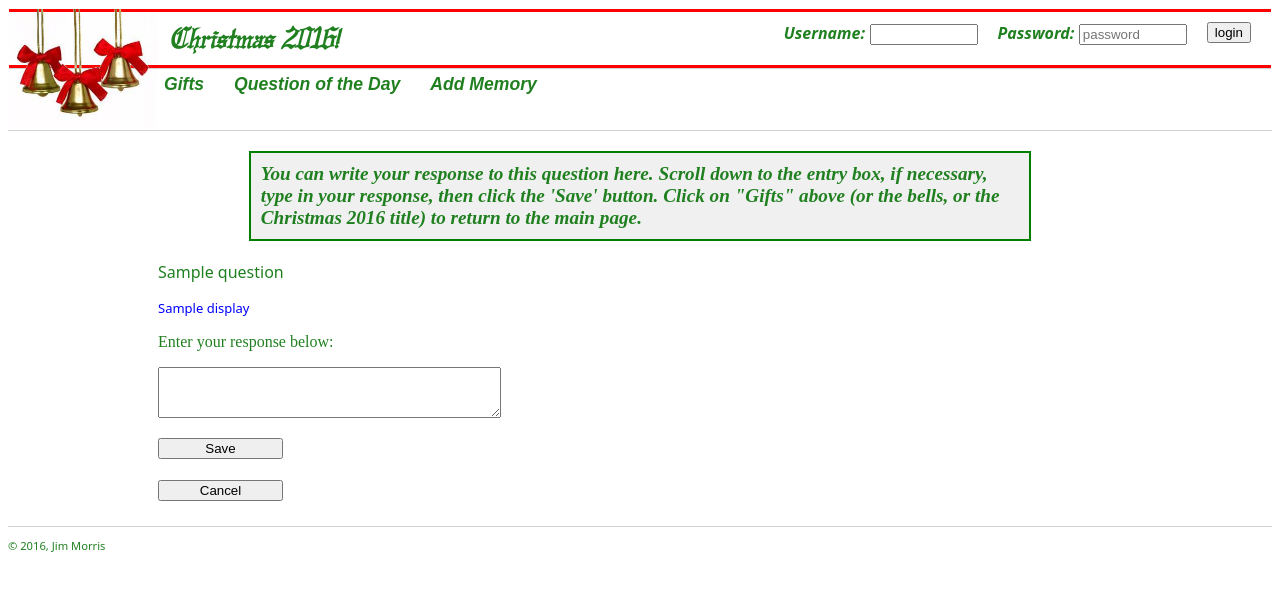
After one commit to JMorris1575/christmas17, a Django app: template Christmas2016/question/templates/question/response_create.html in a window 1280 px wide. The commit adds this page. Shown: the top 591 px of the page. Run offline with Django 3.2, Linux system fonts and the light colour scheme; the template is opened without the code that fills it: most values are stand-ins (such as "Sample title", 1, 10 or a date in 2020).

Commit message:
Working on creating responses

```diff
--- a/Christmas2016/gifts/views.py
+++ b/Christmas2016/gifts/views.py
@@ -72,7 +72,6 @@ class AddComment(View):
     template_name = 'gifts/comment_create.html'
 
     def get(self, request, gift_number=None):
-        print('In AddComment.get, request = ', request)
         return render(request, self.template_name,
                       {'display_memory': utils.get_memory(),
                        'gift': Gift.objects.get(gift_number = gift_number)})
--- a/Christmas2016/question/templates/question/question_list.html
+++ b/Christmas2016/question/templates/question/question_list.html
@@ -32,7 +32,7 @@
                         <button class="button" type="button">Edit My Response</button>
                     </a>
                 {% else %}
-                    <a href="{% url 'create_response' %}">
+                    <a href="{% url 'create_response' question.pk %}">
                         <button class="button" type="button">Respond</button>
                     </a>
                 {% endif %}
--- /dev/null
+++ b/Christmas2016/question/templates/question/response_create.html
@@ -0,0 +1,34 @@
+{% extends parent_template|default:"question/base_question.html" %}
+{% load static %}
+
+{% block content %}
+
+    {{ block.super }}
+
+    <div class="info">
+        <p>
+            You can write your response to this question here.  Scroll down to the entry box, if necessary, type in your
+            response, then click the 'Save' button.  Click on "Gifts" above (or the bells, or the Christmas 2016 title)
+            to return to the main page.
+        </p>
+    </div>
+
+    <div>
+        <p class="description form-left">{{ question }}</p>
+        {% for response in question.get_responses %}
+            <p class="comment form-left">{{ response.display }}</p>
+        {% endfor %}
+    </div>
+
+
+    <form class="form-left" action="{% url 'create_response' question.pk %}" method="post">{% csrf_token %}
+        <p class="instructions"><label for="response">Enter your response below:</label></p>
+        <p><textarea id="response" name="response_text" rows="3" cols="40"></textarea></p>
+        <p><button class="button" type="submit">Save</button></p>
+    </form>
+
+    <a class="form-left" href="/gift/list/">
+        <button class="button">Cancel</button>
+    </a>
+
+{% endblock %}
--- a/Christmas2016/question/urls.py
+++ b/Christmas2016/question/urls.py
@@ -7,7 +7,7 @@ urlpatterns = [
         RedirectView.as_view(
             url='/question/list/')),
     url(r'^list/$', QuestionList.as_view(), name='question_list'),
-    url(r'^response/create/$', CreateResponse.as_view(), name='create_response'),
+    url(r'^(?P<question_number>[0-9]+)/response/create/$', CreateResponse.as_view(), name='create_response'),
     url(r'^(?P<question_number>[0-9]+)/response/(?P<response_number>[0-9]+)/',
         RedirectView.as_view(url='edit/')),
     url(r'^(?P<question_number>[0-9]+)/response/(?P<user_id>[0-9]+)/edit/',
```
Also changed, not shown: Christmas2016/question/views.py (+16 -1 lines), 1 other file.
